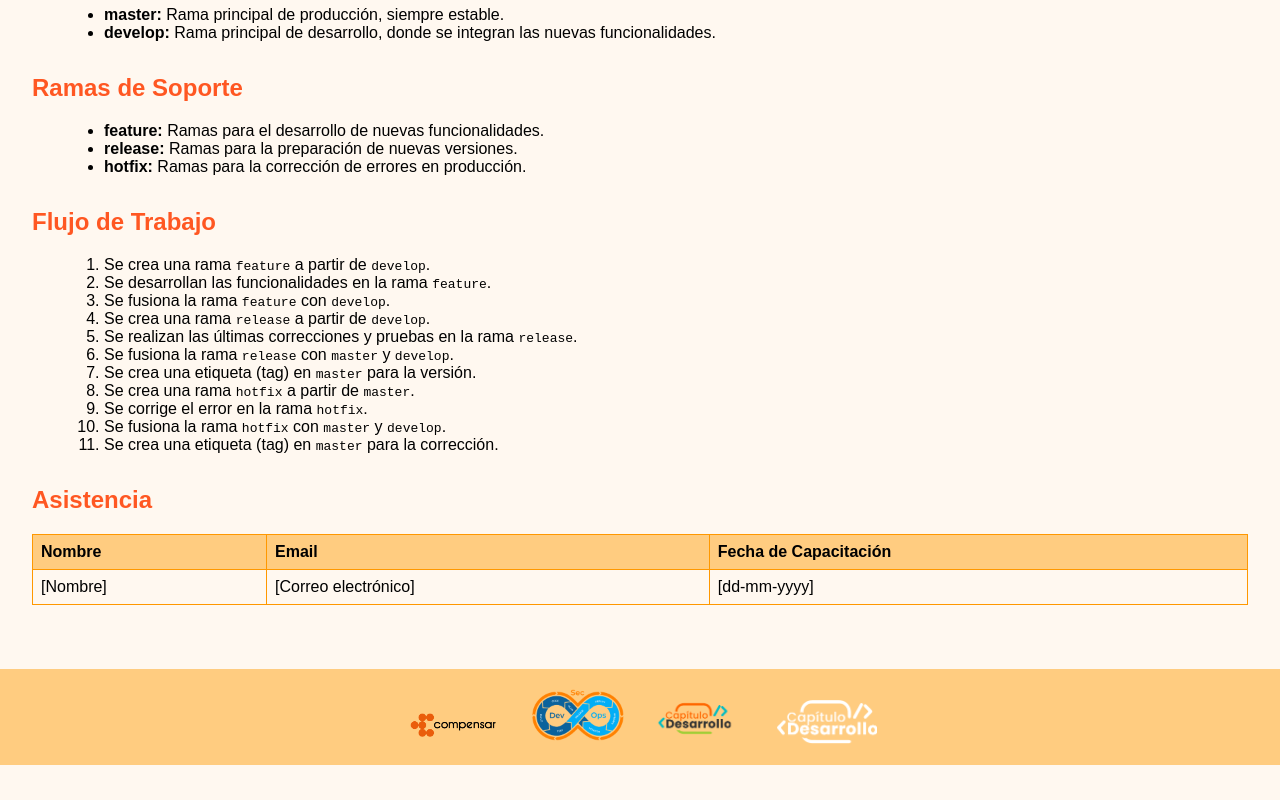
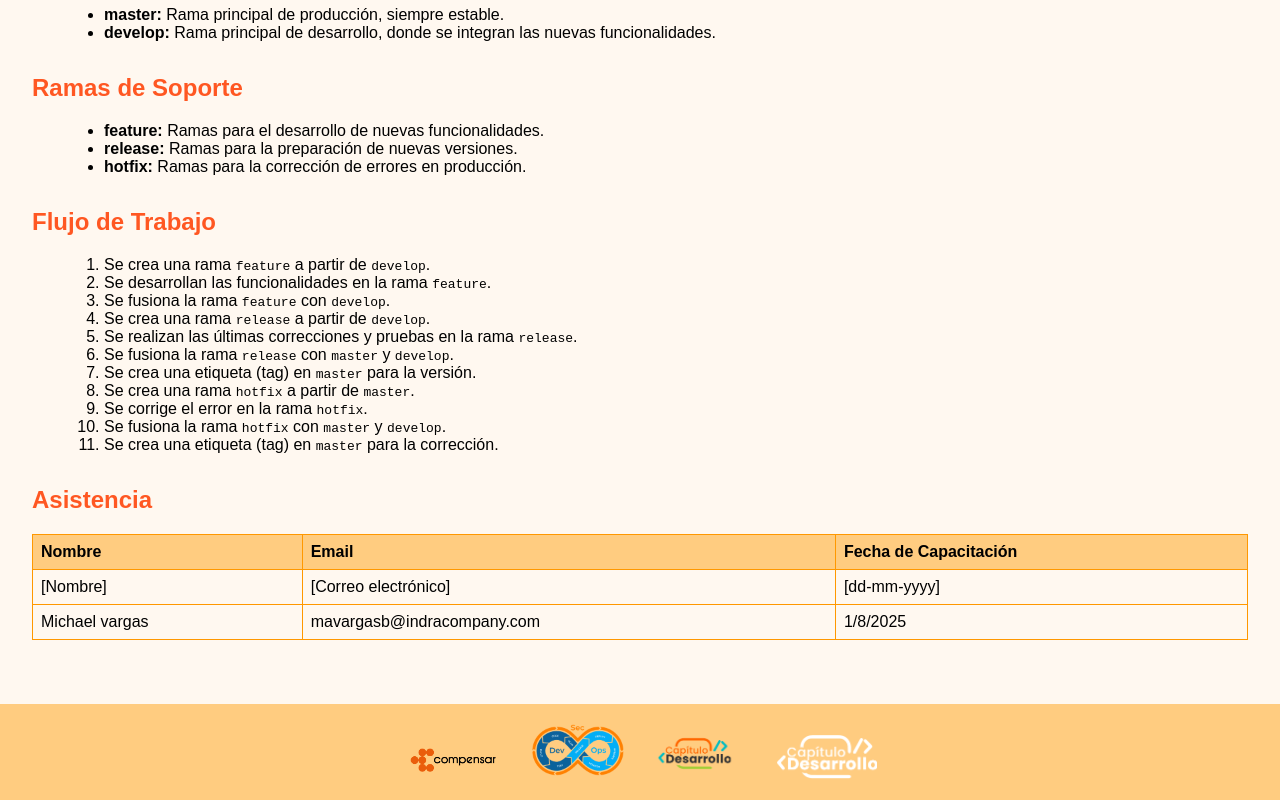
Before and after one commit to michaelvargas19/Compensar_GitFlow, a plain HTML site: page index.html in a window 1280 px wide. Shown: the part 576-1376 px from the top of the page. Before the commit the page ends 1341 px from the top, so only its background shows below. Drawn offline with Linux system fonts and the light colour scheme.

Commit message:
Asistencia MV

```diff
--- a/index.html
+++ b/index.html
@@ -76,6 +76,11 @@
 
                     <!--Usuarios que han asistido a la capacitación-->
 
+                    <tr>
+                        <td>Michael vargas</td>
+                        <td>mavargasb@indracompany.com</td>
+                        <td>1/8/2025</td>
+                    </tr>
 
                 </tbody>
             </table>
```
